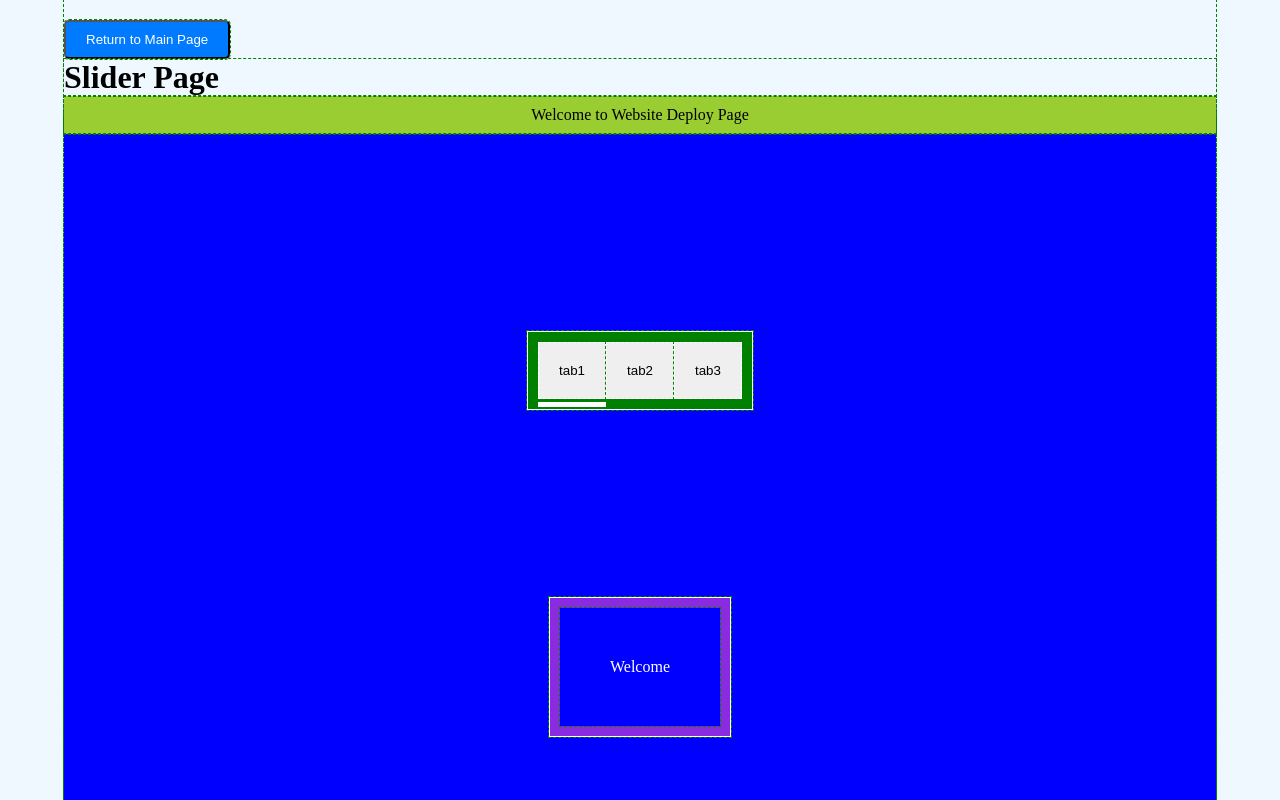
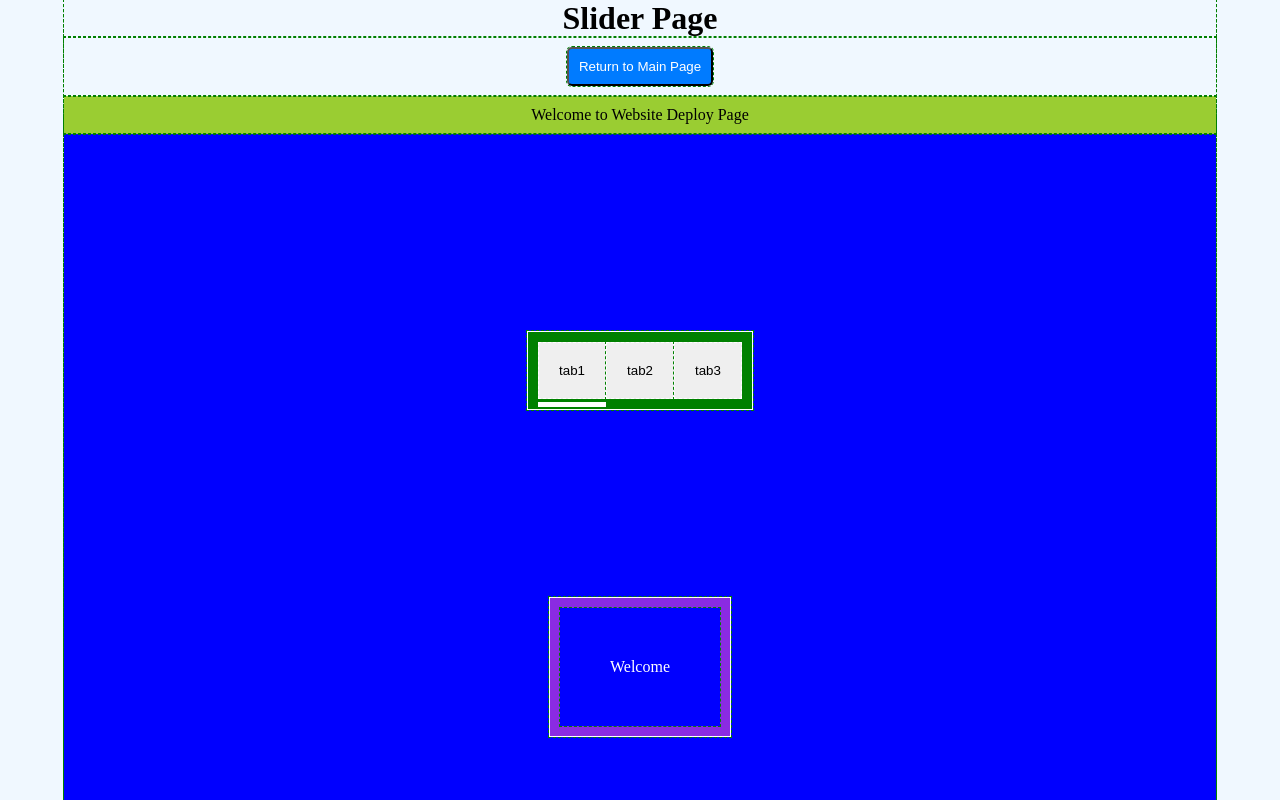
Before and after one commit to rocker-bell/minimalist-website, a React (Vite) app: page /slider in a window 1280 px wide. Shown: the top 800 px of the page. Built offline with nearby package versions, Linux system fonts and the light colour scheme; the HTML template or start-up script is replaced by a standard one.

Commit message:
Add fixex for layout, style and code

```diff
--- a/src/App.css
+++ b/src/App.css
@@ -6,12 +6,18 @@
 }
 
 body {
+
+  width: 100vw;
+  min-height: 100vh;
   background-color: green;
   display: flex;
+  justify-content: center;
+  align-items: center;
 }
 
 .wrapper {
   /* overflow-x: hidden; */
+  margin: 10px 0;
   width: 100%;
   display: flex;
   flex-direction: column;
--- a/src/components/sliderpage.jsx
+++ b/src/components/sliderpage.jsx
@@ -13,12 +13,16 @@ const SliderPage = () => {
     window.location.reload();
   };
 
+
   return (
-    <div>
+    <div >
       {/* Return to Main Page Button at the Top */}
-      <button onClick={handleReturn} className="btn-return">Return to Main Page</button>
+      <h1>Slider Page</h1>
+      <div className='btn-container'>
+      <button  className="btn-return" onClick={handleReturn} >Return to Main Page</button>
+      </div>
 
-      <h1>Slider Page</h1>
+
       <Slider />
     </div>
   );
--- a/src/styles/Sliderpage.css
+++ b/src/styles/Sliderpage.css
@@ -1,7 +1,23 @@
+*{
+  padding: 0;
+  margin: 0;
+  box-sizing: border-box;
+}
+
+h1 {
+  text-align: center;
+}
+.btn-container {
+  display: flex;
+  justify-content: center;
+  flex-direction: row;
+  align-items: center;
+}
+
 .btn-return {
     display: inline-block;
-    margin-top: 20px;
-    padding: 10px 20px;
+    margin: 10px;
+    padding: 10px;
     background-color: #007bff;
     color: white;
     text-decoration: none;
```
